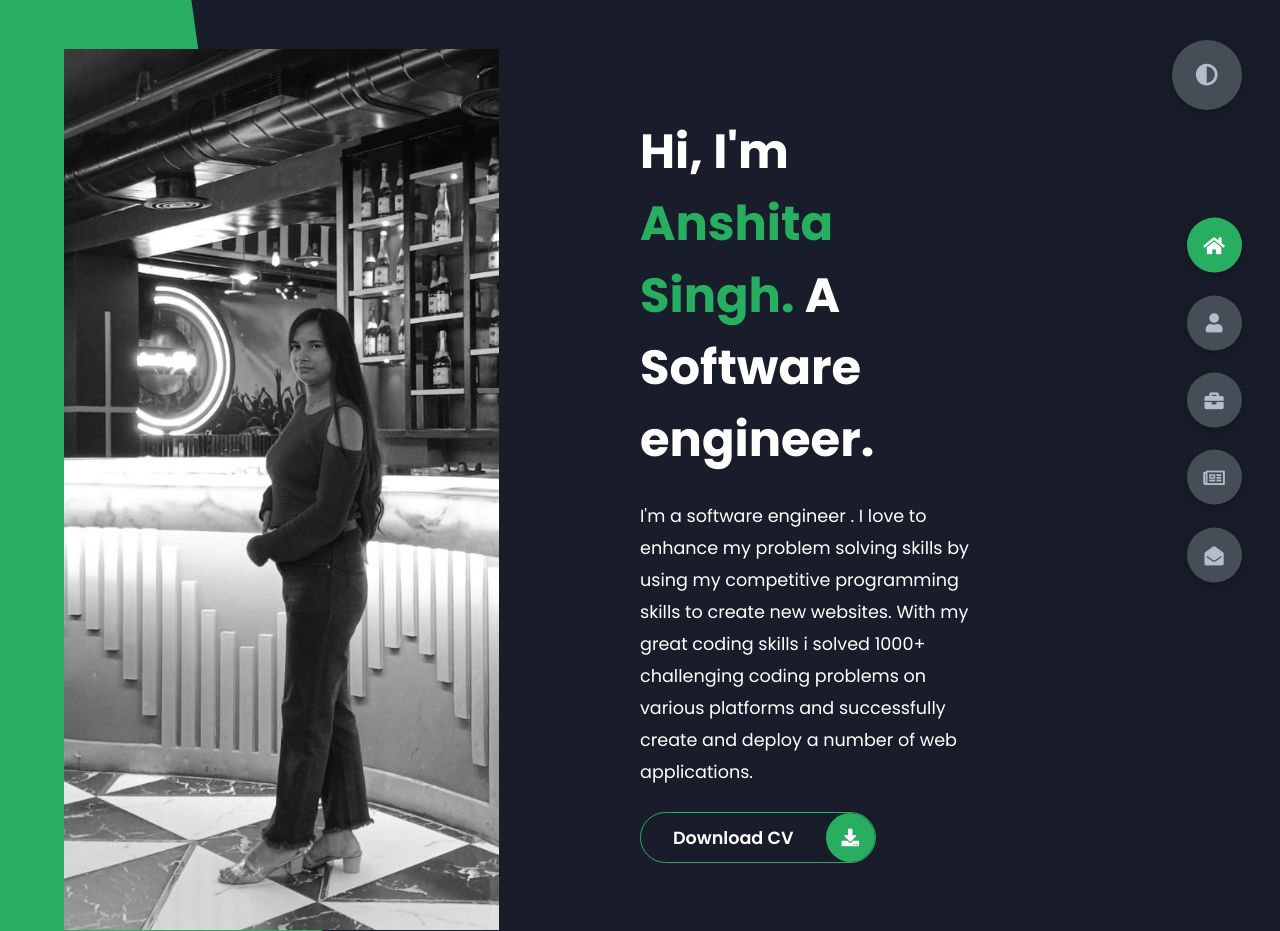
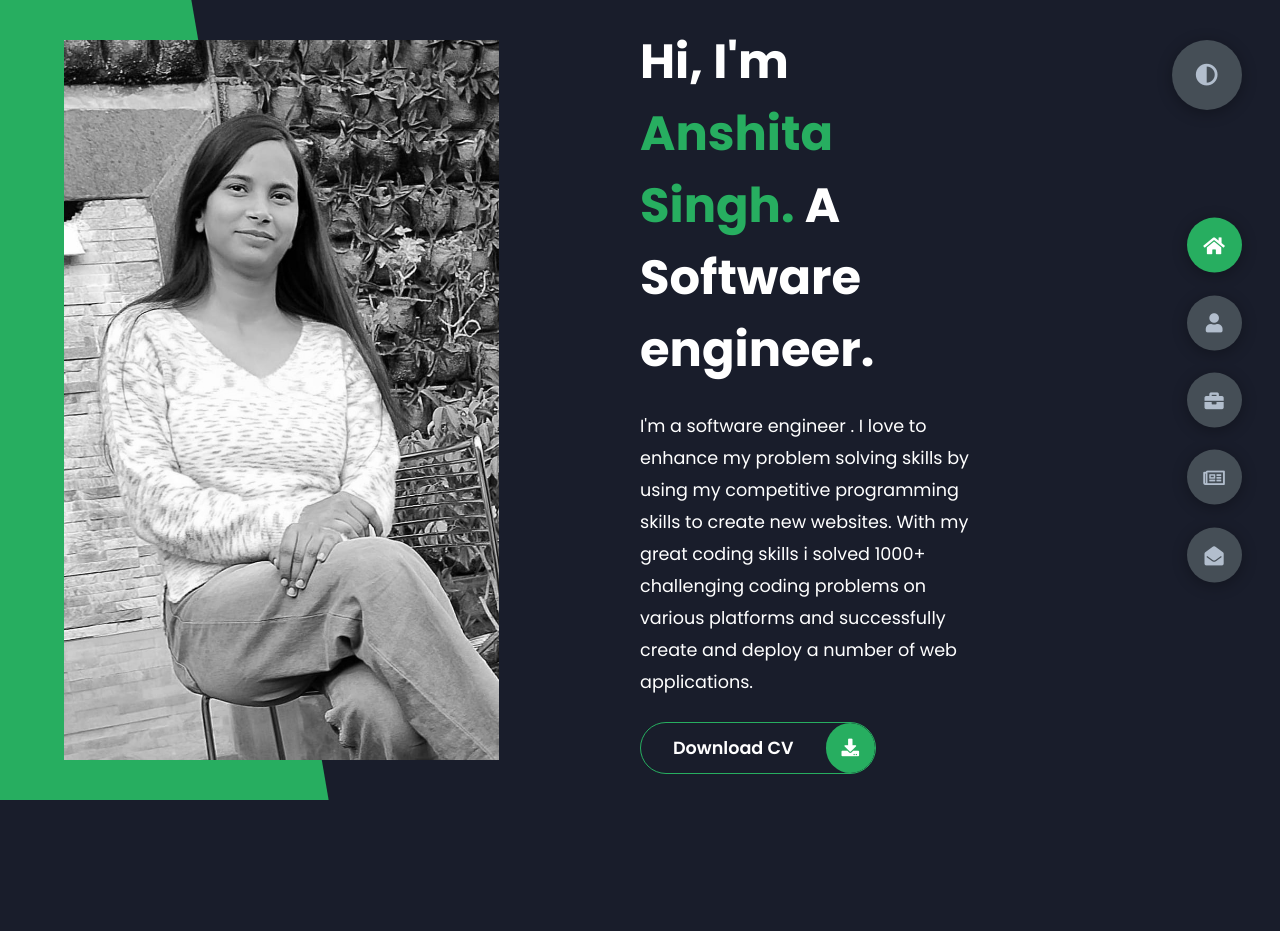
Before and after one commit to Anshita222/portfolio-, a plain HTML site: page index.html in a window 1280 px wide. Shown: the top 931 px of the page. After the commit the page ends 800 px from the top, so only its background shows below. Drawn offline with nearby package versions, Linux system fonts and the light colour scheme; files that its build step writes are made by us from their sources.

Commit message:
Update index.html

```diff
--- a/index.html
+++ b/index.html
@@ -17,7 +17,7 @@
             <div class="left-header">
                 <div class="h-shape"></div>
                 <div class="image">
-                    <img src="anshu.jpeg" alt="">
+                    <img src="WhatsApp Image 2024-01-10 at 8.13.12 PM.jpeg" alt="">
                 </div>
             </div>
             <div class="right-header">
```
